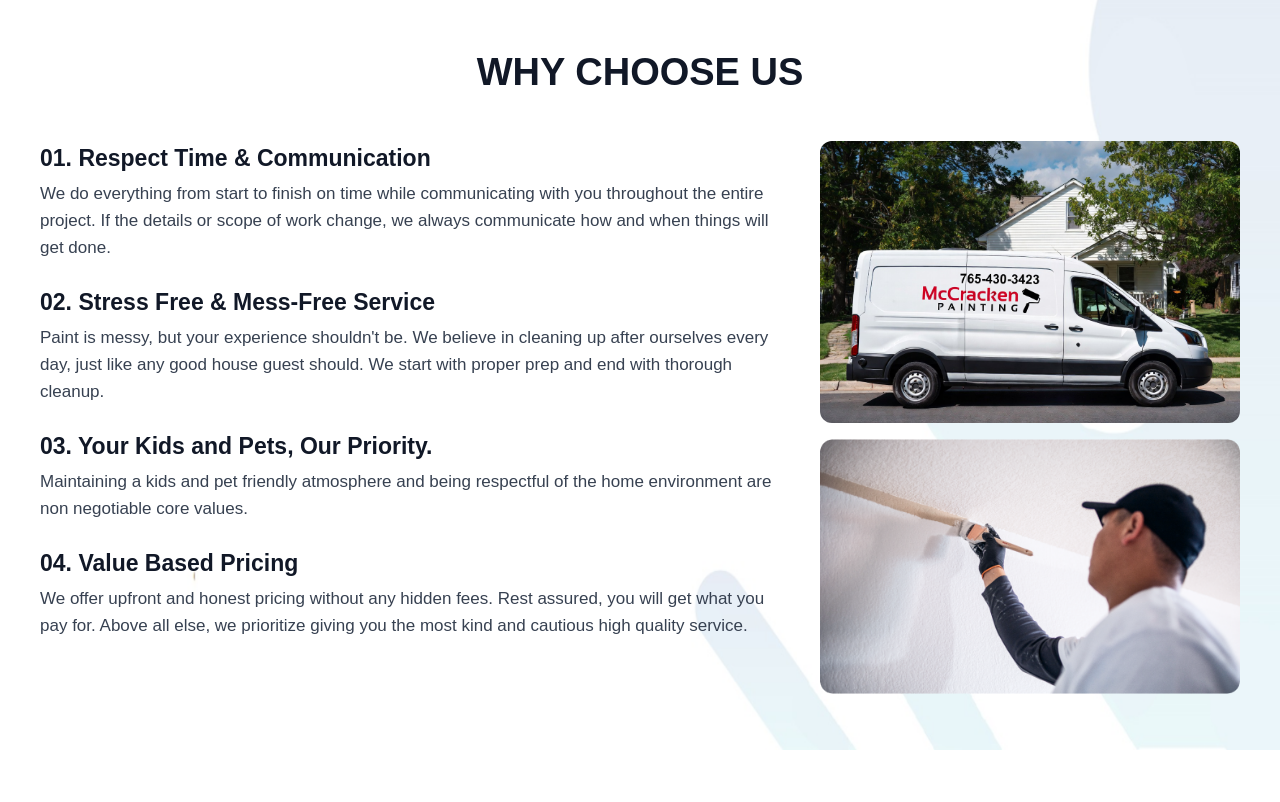
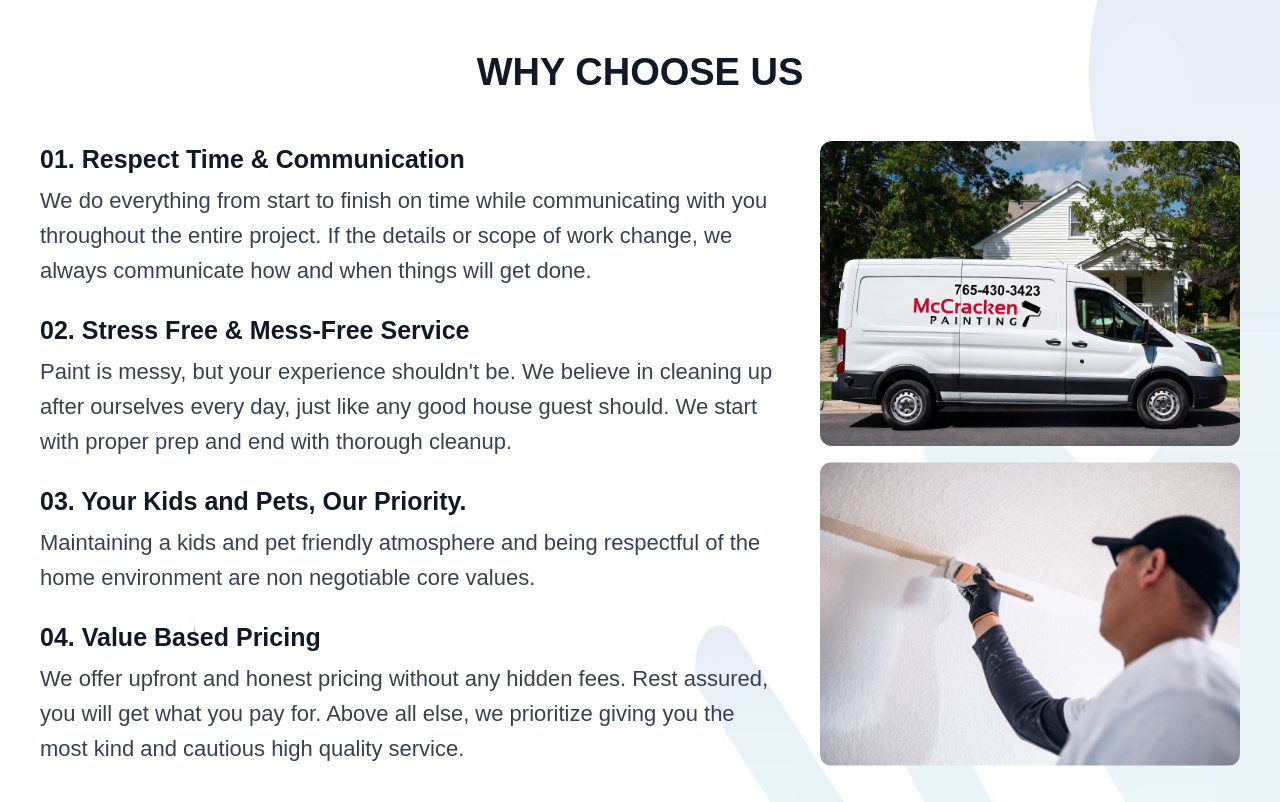
Before and after one commit to sampp37/NewMcCracken, a React (Vite) app: page / in a window 1280 px wide. Shown: the part 1658-2460 px from the top of the page. Built offline with nearby package versions, Linux system fonts and the light colour scheme; no server answers.

Commit message:
Update text and subtitle font sizes

```diff
--- a/src/App.tsx
+++ b/src/App.tsx
@@ -266,13 +266,13 @@ function App() {
                 <div key={num} className="text-left">
                   <h3
                     className="font-bold text-gray-900 mb-1"
-                    style={{ fontFamily: 'Arial, Helvetica, sans-serif', fontSize: '23px' }}
+                    style={{ fontFamily: 'Arial, Helvetica, sans-serif', fontSize: '25px' }}
                   >
                     {num} {title}
                   </h3>
                   <p
                     className="text-gray-700"
-                    style={{ fontFamily: 'Arial, Helvetica, sans-serif', fontSize: '17px', lineHeight: '1.6' }}
+                    style={{ fontFamily: 'Arial, Helvetica, sans-serif', fontSize: '22px', lineHeight: '1.6' }}
                   >
                     {body}
                   </p>
```
